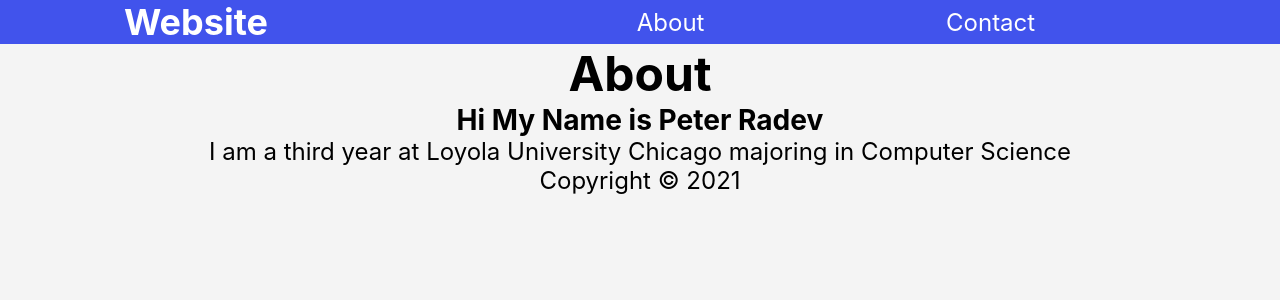
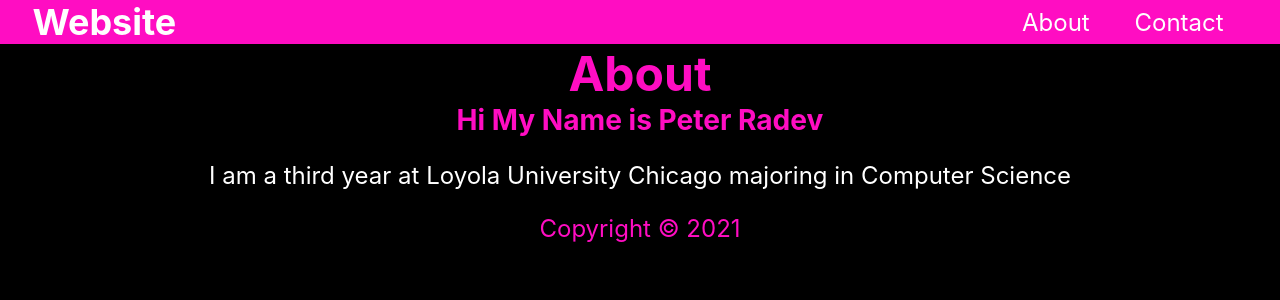
Before and after one commit to peterradev/portfolio, a React (Create React App) app: page /about in a window 1280 px wide. Shown: the top 300 px of the page. Built offline with nearby package versions, Linux system fonts and the light colour scheme.

Commit message:
Changed the them of website to dark for experiment

```diff
--- a/src/components/About.js
+++ b/src/components/About.js
@@ -2,7 +2,7 @@
 
 const About = () => {
   return (
-    <div>
+    <div className="about">
       <h1>About</h1>
       <h3>Hi My Name is Peter Radev</h3>
       <p>I am a third year at Loyola University Chicago majoring in Computer Science</p>
--- a/src/components/Navbar.js
+++ b/src/components/Navbar.js
@@ -9,6 +9,7 @@ const Navbar = () => {
 
   return (
     <nav className="nav">
+      {/* <div className="navContainer"> */}
         <h1><Link style={navStyle} to='/portfolio'>Website</Link></h1>
         <ul className="navLinks">
           <Link style={navStyle} to='/about'>
@@ -18,6 +19,7 @@ const Navbar = () => {
             <li>Contact</li>
           </Link>
         </ul>
+      {/* </div> */}
     </nav>
   )
 }
--- a/src/index.css
+++ b/src/index.css
@@ -11,15 +11,16 @@ body {
     sans-serif;
   -webkit-font-smoothing: antialiased;
   -moz-osx-font-smoothing: grayscale;
-  background-color: #f4f4f4;
+  background-color: #000;
   text-align: center;
   font-size: 1.5rem;
+  color: #ff0dc2;
 
 }
 
 code {
   font-family: source-code-pro, Menlo, Monaco, Consolas, 'Courier New',
-    monospace;
+  monospace;
 }
 
 h1, h2, p{
@@ -27,6 +28,10 @@ h1, h2, p{
 }
 
 
+.about p {
+  padding: 1.5rem;
+  color: #fff;
+}
 
 
 
@@ -55,23 +60,39 @@ input:focus{
 .nav {
   display: flex;
   grid-column: auto;
-  justify-content: space-around;
-  background-color: rgb(65, 83, 236);
+  width: 100%;
+  justify-content: space-between;
+  background-color: #ff0dc2;
+  position: relative;
+  padding: 0 10px 0 10px;
 }
 
 .nav h1{
-  /* padding-left: 1.4rem; */
+  /* margin-left: 1.5rem; */
+  padding-left: 1.4rem;
   text-decoration: none;
   list-style: none;
 }
 
+
+
+
+
 .navLinks {
+  margin-right: 1.5rem;
   display: flex;
-  width: 50%;
-  justify-content: space-around;
+  width: auto;
+  /* padding: 0 1.4rem 0 1.4rem; */
+  justify-content: space-between;
   align-items: center;
   text-decoration: none;
   list-style-type: none;
   /* padding: .6rem; */
   /* padding-right: 1.4rem; */
 }
+
+.navLinks li {
+
+  padding: 0 1.4rem 0 1.4rem;
+
+}
```
Lines whose indentation alone changed are shown as unchanged.
